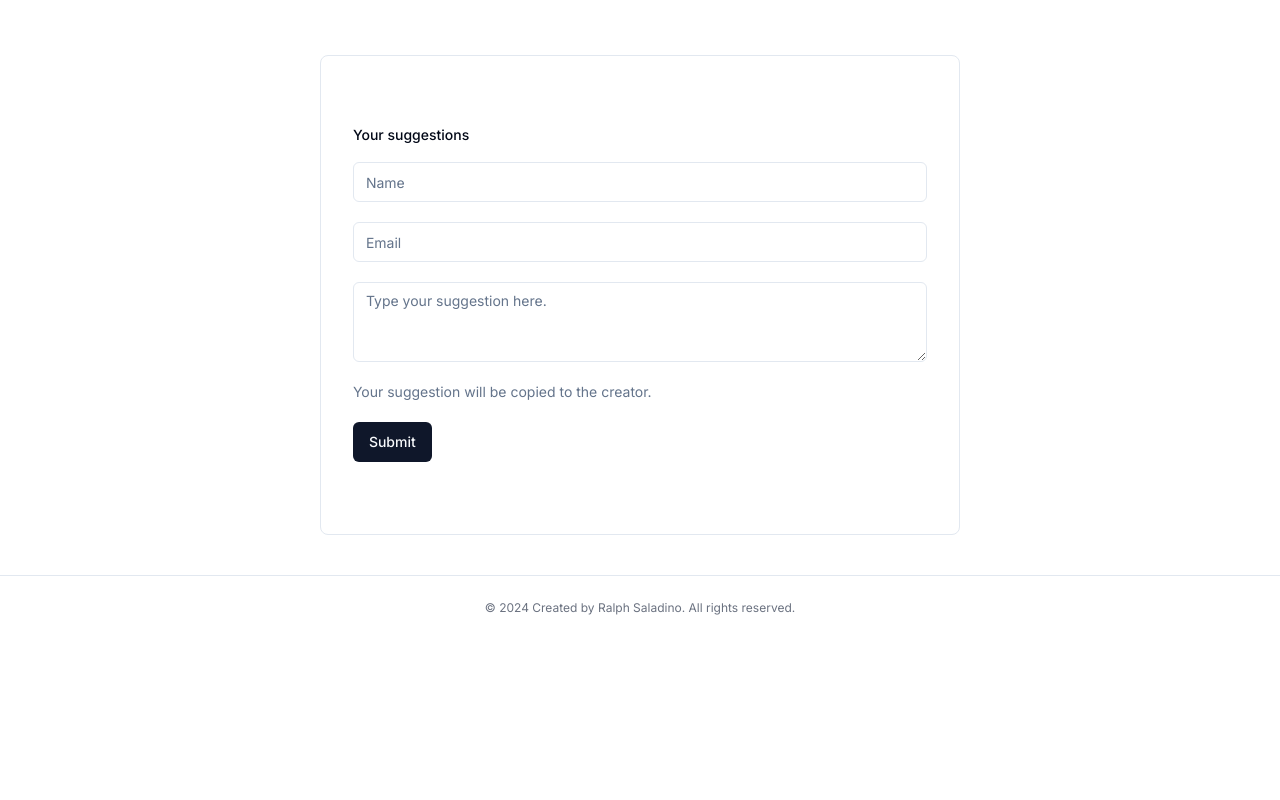
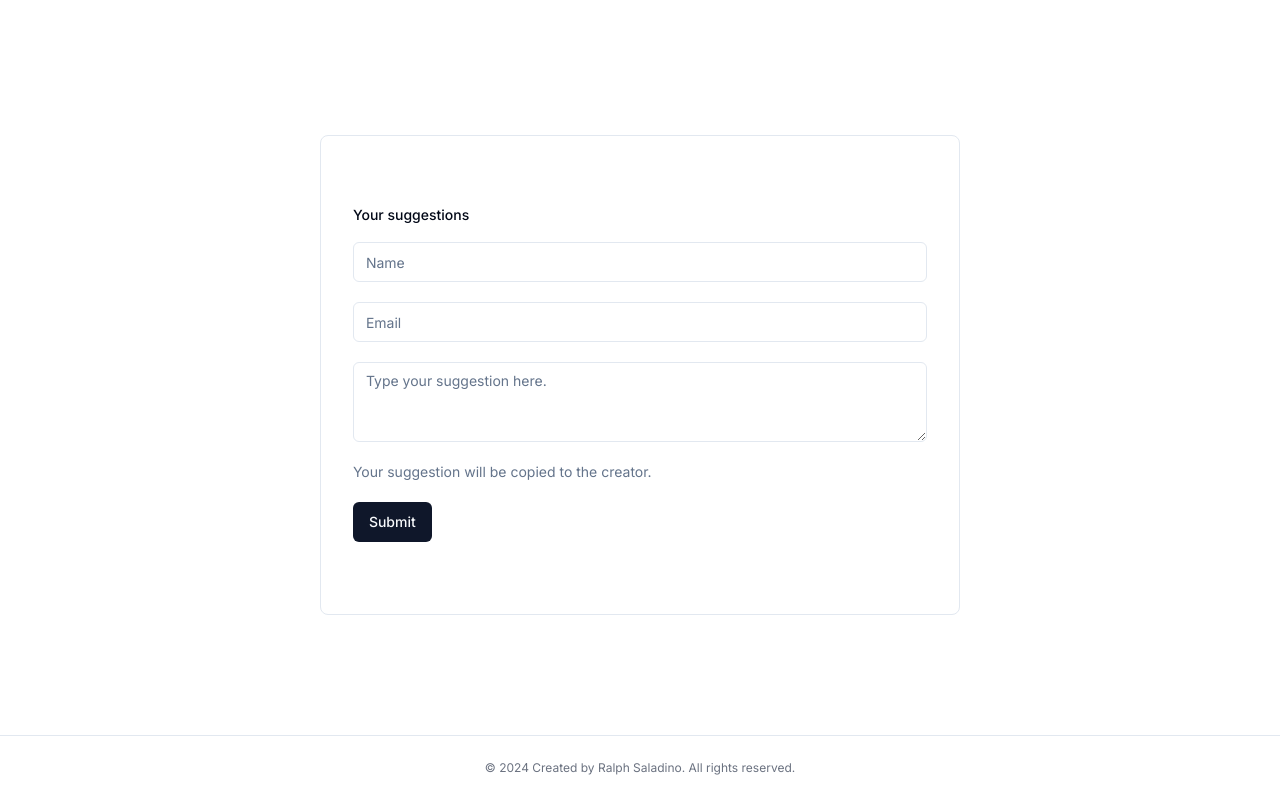
Before and after one commit to hplar05/Portfolio-2.0, a Next.js app: page / in a window 1280 px wide. Shown: the part 2937-3737 px from the top of the page. Before the commit the page ends 3632 px from the top, so only its background shows below. Built offline with nearby package versions, Linux system fonts and the light colour scheme.

Commit message:
fix: footer

```diff
--- a/components/Footer.tsx
+++ b/components/Footer.tsx
@@ -2,7 +2,7 @@ import Link from "next/link";
 
 const Footer = () => {
   return (
-    <footer className="flex items-center justify-center py-6 w-full shrink-0 px-4 md:px-6 border-t">
+    <footer className="flex items-center justify-center py-6 w-full shrink-0 px-4 md:px-6 border-t mt-[10rem]">
       <p className="text-xs text-gray-500 dark:text-gray-400">
         © 2024 Created by Ralph Saladino. All rights reserved.
       </p>
--- a/components/SuggestionInput.tsx
+++ b/components/SuggestionInput.tsx
@@ -31,7 +31,7 @@ export default function SuggestionInput() {
   };
 
   return (
-    <div className="border rounded-lg max-md:my-[10rem] mb-[10rem] h-[60vh] justify-center flex items-center">
+    <div className="border rounded-lg max-md:my-[10rem]  h-[60vh] justify-center flex items-center">
       <form onSubmit={handleSubmit(onSubmit)} className="grid w-[90%] gap-5">
         <Label htmlFor="message-2 text-lg">Your suggestions</Label>
         <Input {...register("name")} type="name" placeholder="Name" />
```
